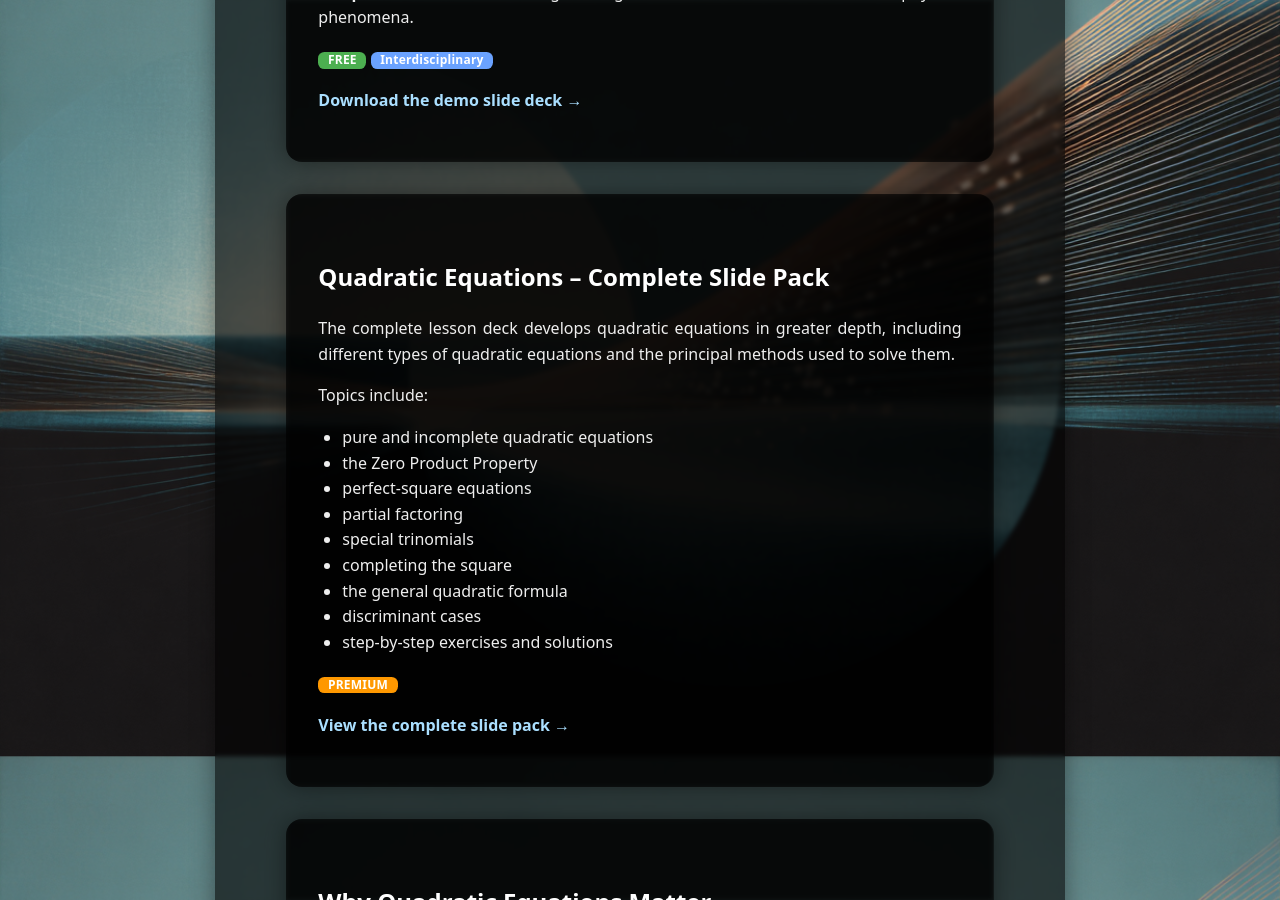
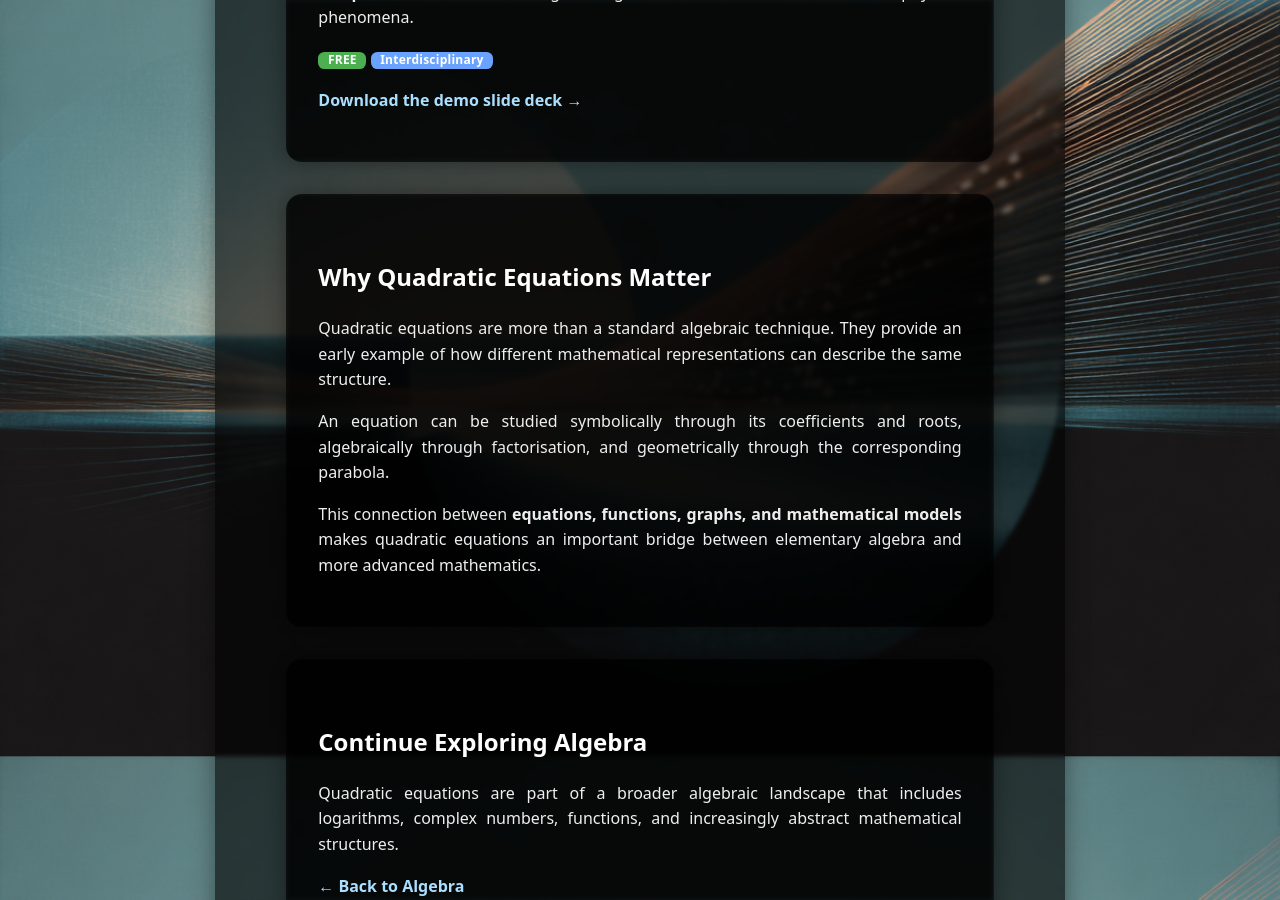
Before and after one commit to CesarePeli/Math_Physics_Logic, a Jekyll site: the page built from mathematics/algebra/quadratic-equations/index.md, in a window 1280 px wide and 900 px high, scrolled down 1172 px. Built offline with Jekyll 4.4.1, drawn with Linux system fonts in a browser that asks for light colours.

Commit message:
Remove premium slide pack reference

```diff
--- a/mathematics/algebra/quadratic-equations/index.md
+++ b/mathematics/algebra/quadratic-equations/index.md
@@ -54,30 +54,6 @@ This interdisciplinary demo explores the connection between quadratic mathematic
 
 <div class="content-box">
 
-## Quadratic Equations – Complete Slide Pack
-
-The complete lesson deck develops quadratic equations in greater depth, including different types of quadratic equations and the principal methods used to solve them.
-
-Topics include:
-
-- pure and incomplete quadratic equations
-- the Zero Product Property
-- perfect-square equations
-- partial factoring
-- special trinomials
-- completing the square
-- the general quadratic formula
-- discriminant cases
-- step-by-step exercises and solutions
-
-<span class="badge premium">PREMIUM</span>
-
-[**View the complete slide pack →**](https://cesarepeli.gumroad.com/l/quadratic-slide-pack){:target="_blank"}
-
-</div>
-
-<div class="content-box">
-
 ## Why Quadratic Equations Matter
 
 Quadratic equations are more than a standard algebraic technique. They provide an early example of how different mathematical representations can describe the same structure.
```
